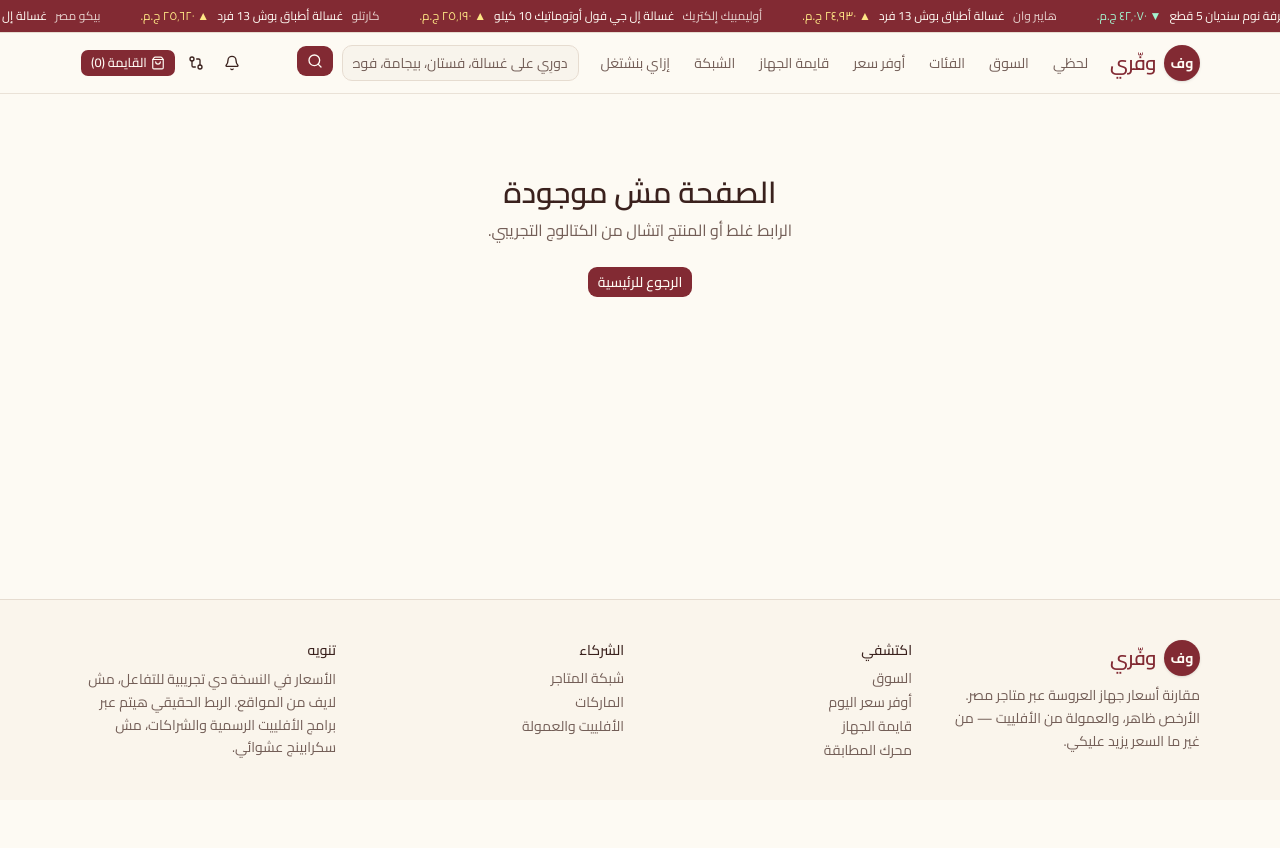
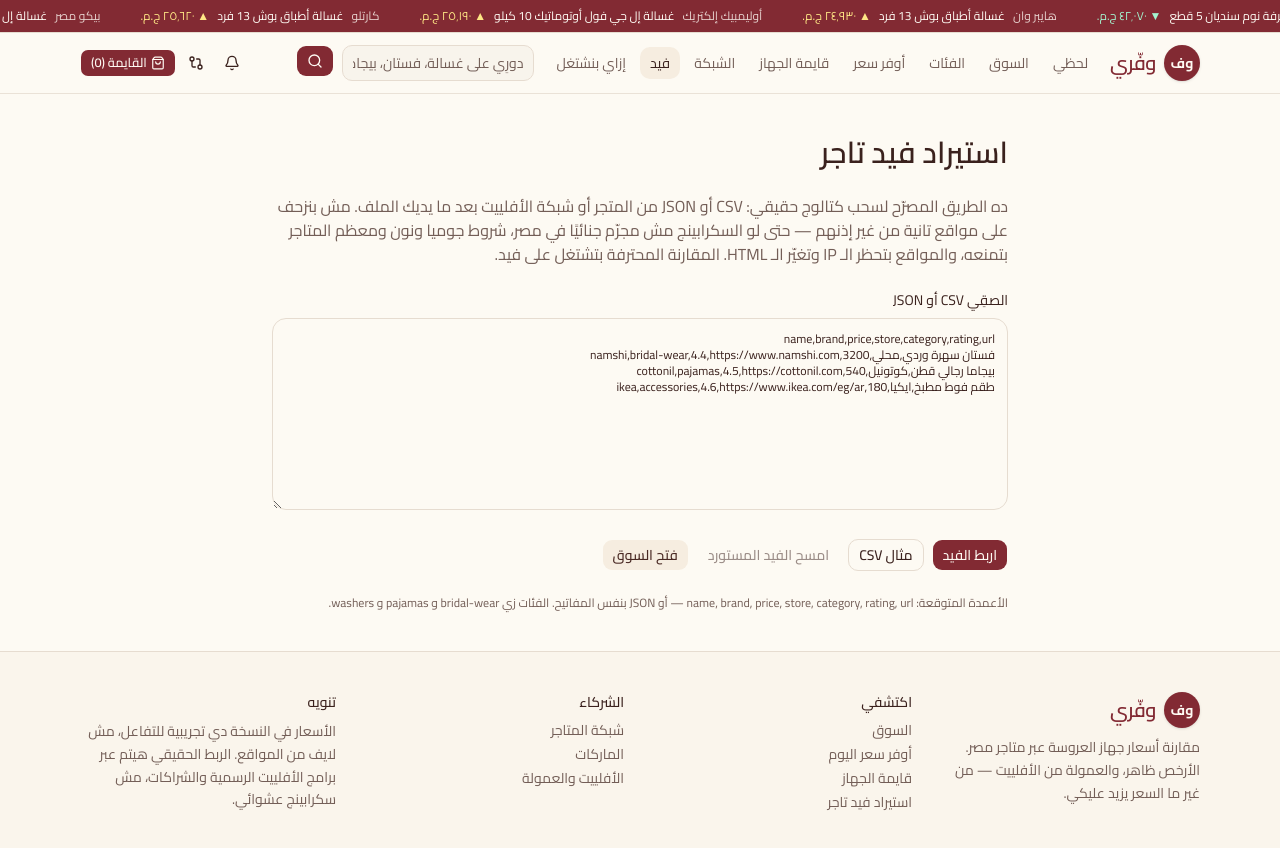
Before and after one commit to arsayedd/wafferi, a Next.js app: page /ingest in a window 1280 px wide. Before the commit this address had no page. Shown: the top 848 px of the page. Before the commit the page ends 800 px from the top, so only its background shows below. Built offline with nearby package versions, Linux system fonts and the light colour scheme.

Commit message:
Add authorized merchant feed ingest instead of site crawling
Explain ToS and access risk around scraping, and let merchants paste
CSV or JSON catalogs that merge into search immediately.

Co-authored-by: carloughkimmet01 <carloughkimmet01@outlook.com>

```diff
--- /dev/null
+++ b/app/ingest/page.tsx
@@ -0,0 +1,62 @@
+"use client";
+
+import { useState } from "react";
+import Link from "next/link";
+import { toast } from "sonner";
+import { Button } from "@/components/ui/button";
+import { parseProductFeed, sampleFeedCsv } from "@/lib/parse-feed";
+import { useCatalog } from "@/hooks/use-catalog";
+
+export default function IngestPage() {
+  const { ingested, replaceFeed, clearFeed } = useCatalog();
+  const [raw, setRaw] = useState(sampleFeedCsv);
+  const [note, setNote] = useState("");
+
+  function run() {
+    const { products, error } = parseProductFeed(raw);
+    if (error) {
+      toast.error(error);
+      return;
+    }
+    replaceFeed(products);
+    setNote(`اتربط ${products.length} صنف من الفيد. ظاهرين في السوق فورًا.`);
+    toast.success("الفيد اتنقل للكتالوج");
+  }
+
+  return (
+    <div className="mx-auto max-w-3xl space-y-6 px-4 py-10">
+      <h1 className="font-heading text-3xl font-semibold">استيراد فيد تاجر</h1>
+      <p className="text-muted-foreground">
+        ده الطريق المصرّح لسحب كتالوج حقيقي: CSV أو JSON من المتجر أو شبكة الأفلييت
+        بعد ما يديك الملف. مش بنزحف على مواقع تانية من غير إذنهم — حتى لو السكرابينج
+        مش مجرّم جنائيًا في مصر، شروط جوميا ونون ومعظم المتاجر بتمنعه، والمواقع بتحظر
+        الـ IP وتغيّر الـ HTML. المقارنة المحترفة بتشتغل على فيد.
+      </p>
+      <label className="block text-sm">
+        الصقِي CSV أو JSON
+        <textarea
+          value={raw}
+          onChange={(e) => setRaw(e.target.value)}
+          className="mt-2 min-h-48 w-full rounded-xl border border-input bg-background p-3 font-mono text-xs"
+        />
+      </label>
+      <div className="flex flex-wrap gap-2">
+        <Button onClick={run}>اربط الفيد</Button>
+        <Button variant="outline" onClick={() => setRaw(sampleFeedCsv)}>
+          مثال CSV
+        </Button>
+        <Button variant="ghost" onClick={clearFeed} disabled={!ingested.length}>
+          امسح الفيد المستورد
+        </Button>
+        <Button variant="secondary" nativeButton={false} render={<Link href="/search" />}>
+          فتح السوق
+        </Button>
+      </div>
+      {note ? <p className="text-sm text-emerald-800">{note}</p> : null}
+      <p className="text-xs text-muted-foreground">
+        الأعمدة المتوقعة: name, brand, price, store, category, rating, url — أو JSON بنفس
+        المفاتيح. الفئات زي bridal-wear و pajamas و washers.
+      </p>
+    </div>
+  );
+}
--- a/app/product/[id]/page.tsx
+++ b/app/product/[id]/page.tsx
@@ -16,6 +16,7 @@ import { productStats } from "@/lib/stats";
 import { quoteHistory } from "@/lib/live-quotes";
 import { useWaffari } from "@/hooks/use-waffari";
 import { useLive } from "@/hooks/use-live";
+import { useCatalog } from "@/hooks/use-catalog";
 import { ProductCard } from "@/components/product-card";
 
 export default function ProductPage({
@@ -24,7 +25,8 @@ export default function ProductPage({
   params: Promise<{ id: string }>;
 }) {
   const { id } = use(params);
-  const catalog = getProduct(id);
+  const { allProducts } = useCatalog();
+  const catalog = getProduct(id) ?? allProducts.find((p) => p.id === id);
   const { addItem, items, addAlert, alerts, toggleCompare, compare } = useWaffari();
   const { liveProduct, now } = useLive();
   const [target, setTarget] = useState("");
--- a/components/providers.tsx
+++ b/components/providers.tsx
@@ -2,6 +2,7 @@
 
 import { WaffariProvider } from "@/hooks/use-waffari";
 import { LiveMarketProvider } from "@/hooks/use-live";
+import { CatalogOverlayProvider } from "@/hooks/use-catalog";
 import { Toaster } from "@/components/ui/sonner";
 import { ThemeProvider } from "next-themes";
 import { LiveTicker } from "@/components/live-ticker";
@@ -11,9 +12,11 @@ export function Providers({ children }: { children: React.ReactNode }) {
     <ThemeProvider attribute="class" defaultTheme="light" forcedTheme="light">
       <WaffariProvider>
         <LiveMarketProvider>
-          <LiveTicker />
-          {children}
-          <Toaster />
+          <CatalogOverlayProvider>
+            <LiveTicker />
+            {children}
+            <Toaster />
+          </CatalogOverlayProvider>
         </LiveMarketProvider>
       </WaffariProvider>
     </ThemeProvider>
--- a/components/search-experience.tsx
+++ b/components/search-experience.tsx
@@ -8,12 +8,14 @@ import { Button } from "@/components/ui/button";
 import { Input } from "@/components/ui/input";
 import { brands, categories, stores } from "@/lib/catalog";
 import { searchProducts, type SortKey } from "@/lib/search";
+import { useCatalog } from "@/hooks/use-catalog";
 
 export function SearchExperience({
   initialCategory,
 }: {
   initialCategory?: string;
 }) {
+  const { allProducts } = useCatalog();
   const params = useSearchParams();
   const router = useRouter();
   const pathname = usePathname();
@@ -40,7 +42,8 @@ export function SearchExperience({
 
   const results = useMemo(
     () =>
-      searchProducts({
+      searchProducts(
+        {
           q,
           category: category || undefined,
           brand: brand || undefined,
@@ -48,8 +51,10 @@ export function SearchExperience({
           min,
           max,
           sort,
-      }),
-    [q, category, brand, store, min, max, sort],
+        },
+        allProducts,
+      ),
+    [q, category, brand, store, min, max, sort, allProducts],
   );
 
   const uniqueBrands = [...new Set(brands.map((b) => b.name))];
--- a/components/site-chrome.tsx
+++ b/components/site-chrome.tsx
@@ -16,6 +16,7 @@ const links = [
   { href: "/deals", label: "أوفر سعر" },
   { href: "/list", label: "قايمة الجهاز" },
   { href: "/stores", label: "الشبكة" },
+  { href: "/ingest", label: "فيد" },
   { href: "/how-it-works", label: "إزاي بنشتغل" },
 ];
 
@@ -177,7 +178,7 @@ export function SiteFooter() {
               <Link href="/list">قايمة الجهاز</Link>
             </li>
             <li>
-              <Link href="/matching">محرك المطابقة</Link>
+              <Link href="/ingest">استيراد فيد تاجر</Link>
             </li>
           </ul>
         </div>
--- /dev/null
+++ b/hooks/use-catalog.tsx
@@ -0,0 +1,64 @@
+"use client";
+
+import {
+  createContext,
+  useCallback,
+  useContext,
+  useEffect,
+  useMemo,
+  useState,
+} from "react";
+import { products as seed } from "@/lib/catalog";
+import type { Product } from "@/lib/types";
+
+const KEY = "waffari-ingested-feed-v1";
+
+type CatalogState = {
+  ingested: Product[];
+  allProducts: Product[];
+  replaceFeed: (items: Product[]) => void;
+  clearFeed: () => void;
+};
+
+const Ctx = createContext<CatalogState | null>(null);
+
+export function CatalogOverlayProvider({ children }: { children: React.ReactNode }) {
+  const [ingested, setIngested] = useState<Product[]>([]);
+  const [ready, setReady] = useState(false);
+
+  useEffect(() => {
+    try {
+      const raw = localStorage.getItem(KEY);
+      if (raw) setIngested(JSON.parse(raw) as Product[]);
+    } catch {
+      /* ignore */
+    }
+    setReady(true);
+  }, []);
+
+  useEffect(() => {
+    if (!ready) return;
+    localStorage.setItem(KEY, JSON.stringify(ingested));
+  }, [ingested, ready]);
+
+  const replaceFeed = useCallback((items: Product[]) => setIngested(items), []);
+  const clearFeed = useCallback(() => setIngested([]), []);
+
+  const allProducts = useMemo(() => {
+    const ids = new Set(ingested.map((p) => p.id));
+    return [...ingested, ...seed.filter((p) => !ids.has(p.id))];
+  }, [ingested]);
+
+  const value = useMemo(
+    () => ({ ingested, allProducts, replaceFeed, clearFeed }),
+    [ingested, allProducts, replaceFeed, clearFeed],
+  );
+
+  return <Ctx.Provider value={value}>{children}</Ctx.Provider>;
+}
+
+export function useCatalog() {
+  const v = useContext(Ctx);
+  if (!v) throw new Error("useCatalog must be inside CatalogOverlayProvider");
+  return v;
+}
--- /dev/null
+++ b/lib/parse-feed.ts
@@ -0,0 +1,107 @@
+import type { CategoryId, Product } from "./types";
+import { categories } from "./catalog";
+
+const fallbackCategory: CategoryId = "accessories";
+
+function categoryOf(raw: string | undefined): CategoryId {
+  if (!raw) return fallbackCategory;
+  const id = raw.trim() as CategoryId;
+  if (categories.some((c) => c.id === id)) return id;
+  const byName = categories.find((c) => c.name === raw.trim());
+  return byName?.id ?? fallbackCategory;
+}
+
+function slug(s: string) {
+  return s
+    .toLowerCase()
+    .replace(/\s+/g, "-")
+    .replace(/[^\p{L}\p{N}-]+/gu, "")
+    .slice(0, 40);
+}
+
+export function parseProductFeed(raw: string): { products: Product[]; error?: string } {
+  const text = raw.trim();
+  if (!text) return { products: [], error: "الملف فاضي" };
+
+  try {
+    if (text.startsWith("[") || text.startsWith("{")) {
+      const data = JSON.parse(text) as unknown;
+      const arr = Array.isArray(data) ? data : [data];
+      return { products: arr.map((row, i) => fromRow(row as Record<string, unknown>, i)) };
+    }
+  } catch (e) {
+    return { products: [], error: `JSON غلط: ${(e as Error).message}` };
+  }
+
+  const lines = text.split(/\r?\n/).filter((l) => l.trim());
+  if (lines.length < 2) return { products: [], error: "CSV محتاج صف عناوين وصف بيانات" };
+  const header = splitCsv(lines[0]).map((h) => h.trim().toLowerCase());
+  const products: Product[] = [];
+  for (let i = 1; i < lines.length; i++) {
+    const cols = splitCsv(lines[i]);
+    const row: Record<string, unknown> = {};
+    header.forEach((h, idx) => {
+      row[h] = cols[idx];
+    });
+    products.push(fromRow(row, i));
+  }
+  return { products };
+}
+
+function splitCsv(line: string) {
+  const out: string[] = [];
+  let cur = "";
+  let q = false;
+  for (const ch of line) {
+    if (ch === '"') {
+      q = !q;
+      continue;
+    }
+    if (ch === "," && !q) {
+      out.push(cur);
+      cur = "";
+      continue;
+    }
+    cur += ch;
+  }
+  out.push(cur);
+  return out;
+}
+
+function fromRow(row: Record<string, unknown>, i: number): Product {
+  const name = String(row.name ?? row.title ?? row["الاسم"] ?? `منتج مستورد ${i + 1}`);
+  const brand = String(row.brand ?? row["الماركة"] ?? "غير محدد");
+  const storeId = String(row.store ?? row.storeid ?? row["المتجر"] ?? "direct-feed");
+  const price = Number(row.price ?? row["السعر"] ?? 0) || 0;
+  const id = String(row.id ?? `feed-${slug(name)}-${i}`);
+  return {
+    id,
+    name,
+    brand,
+    category: categoryOf(String(row.category ?? row["الفئة"] ?? "")),
+    model: String(row.model ?? row.sku ?? id),
+    capacity: String(row.capacity ?? ""),
+    highlights: [String(row.highlight ?? "وارد من فيد تاجر مصرّح")],
+    specs: [{ label: "المصدر", value: "فيد مستورد" }],
+    listings: [
+      {
+        storeId,
+        price,
+        sku: String(row.sku ?? id),
+        rating: Number(row.rating ?? 4),
+        reviews: Number(row.reviews ?? 1),
+        inStock: String(row.instock ?? "true") !== "false",
+        shipping: String(row.shipping ?? "حسب المتجر"),
+        url: String(row.url ?? "https://example.com"),
+        affiliateNetwork: "direct",
+      },
+    ],
+    reviewHighlights: [],
+  };
+}
+
+export const sampleFeedCsv = `name,brand,price,store,category,rating,url
+فستان سهرة وردي,محلي,3200,namshi,bridal-wear,4.4,https://www.namshi.com
+بيجاما رجالي قطن,كوتونيل,540,cottonil,pajamas,4.5,https://cottonil.com
+طقم فوط مطبخ,ايكيا,180,ikea,accessories,4.6,https://www.ikea.com/eg/ar
+`;
--- a/lib/search.ts
+++ b/lib/search.ts
@@ -28,9 +28,12 @@ function haystack(p: Product) {
     .toLowerCase();
 }
 
-export function searchProducts(filters: SearchFilters): Product[] {
+export function searchProducts(
+  filters: SearchFilters,
+  pool: Product[] = products,
+): Product[] {
   const q = (filters.q ?? "").trim().toLowerCase();
-  let list = products.filter((p) => {
+  let list = pool.filter((p) => {
     if (q && !haystack(p).includes(q) && !p.name.includes(filters.q ?? "")) {
       const words = q.split(/\s+/);
       if (!words.every((w) => haystack(p).includes(w))) return false;
```
Also changed, not shown: app/how-it-works/page.tsx (+5 -2 lines). Lines whose indentation alone changed are shown as unchanged.
